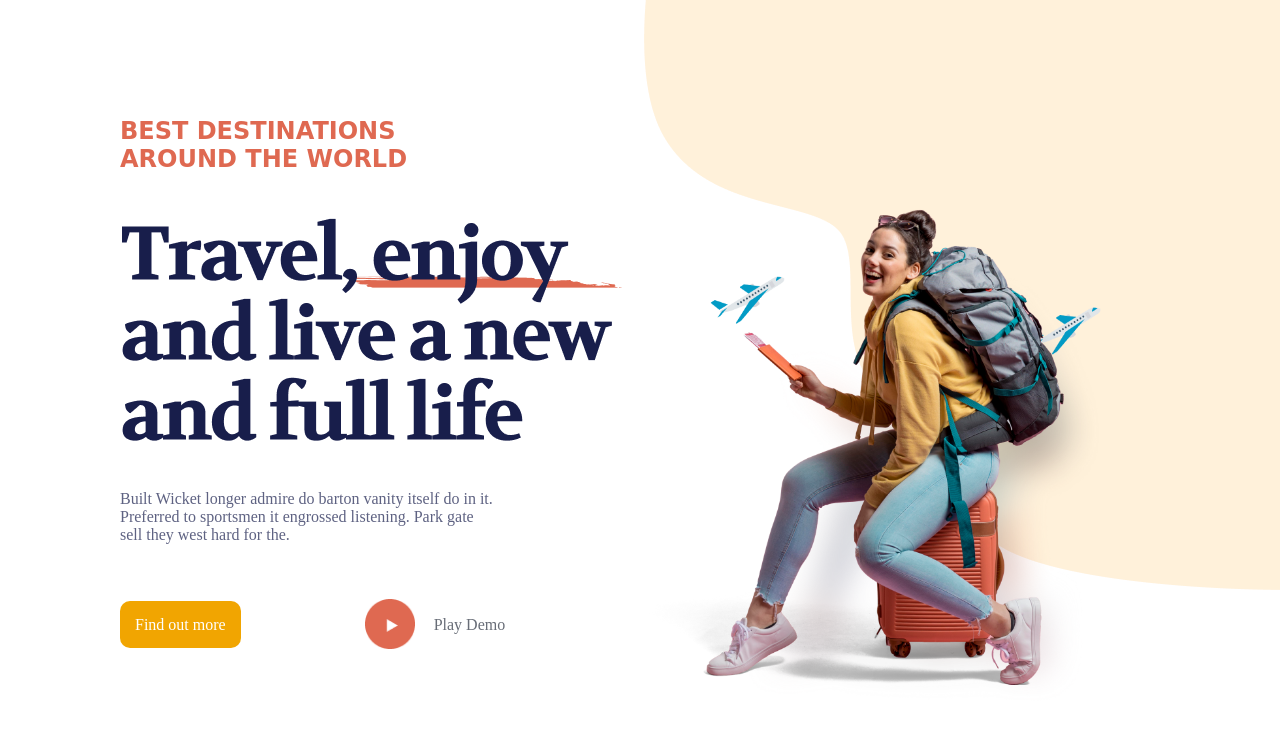
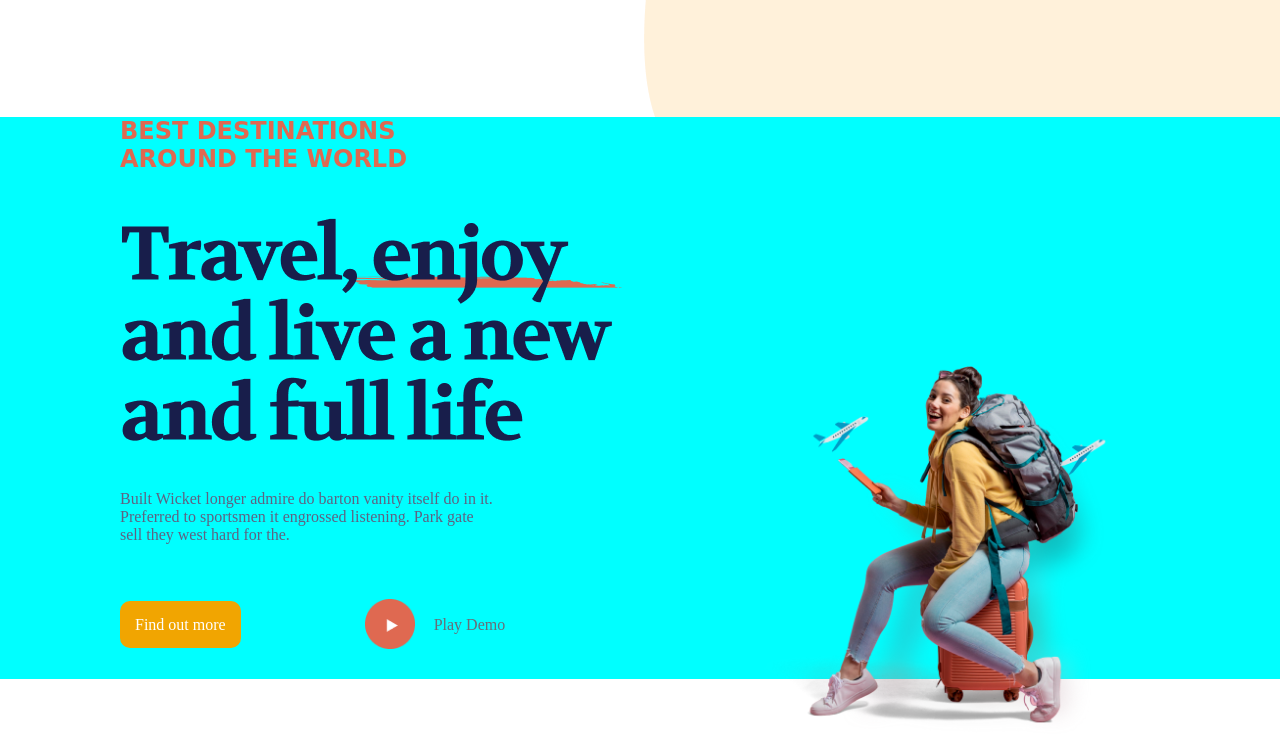
Before and after one commit to Niki1017/jadoo, a plain HTML site: page index.html in a window 1280 px wide. Shown: the part 63-800 px from the top of the page. Drawn offline with Linux system fonts and the light colour scheme; a web font is replaced by a local one.

Commit message:
Add files via upload

```diff
--- a/index.html
+++ b/index.html
@@ -35,8 +35,8 @@
         </div>
     </header>
     <main>
-        <img class="traveller" src="traveller.png" alt="" width="40%">
         <div class="global-info">
+            <img class="traveller" src="traveller.png" alt="">
             <h2>BEST DESTINATIONS AROUND THE WORLD</h2>
             <img src="decore-travel-text.png" alt="">
             <p>Built Wicket longer admire do barton vanity itself do in it. <br>
--- a/style.css
+++ b/style.css
@@ -105,8 +105,14 @@ nav {
 
 .traveller {
     position: absolute;
-    bottom: 30px;
+    bottom: -60px;
     right: 160px;
+    width: 30%;
+}
+
+.global-info {
+    position: relative;
+    background-color: aqua;
 }
 
 .global-info h2,
```
